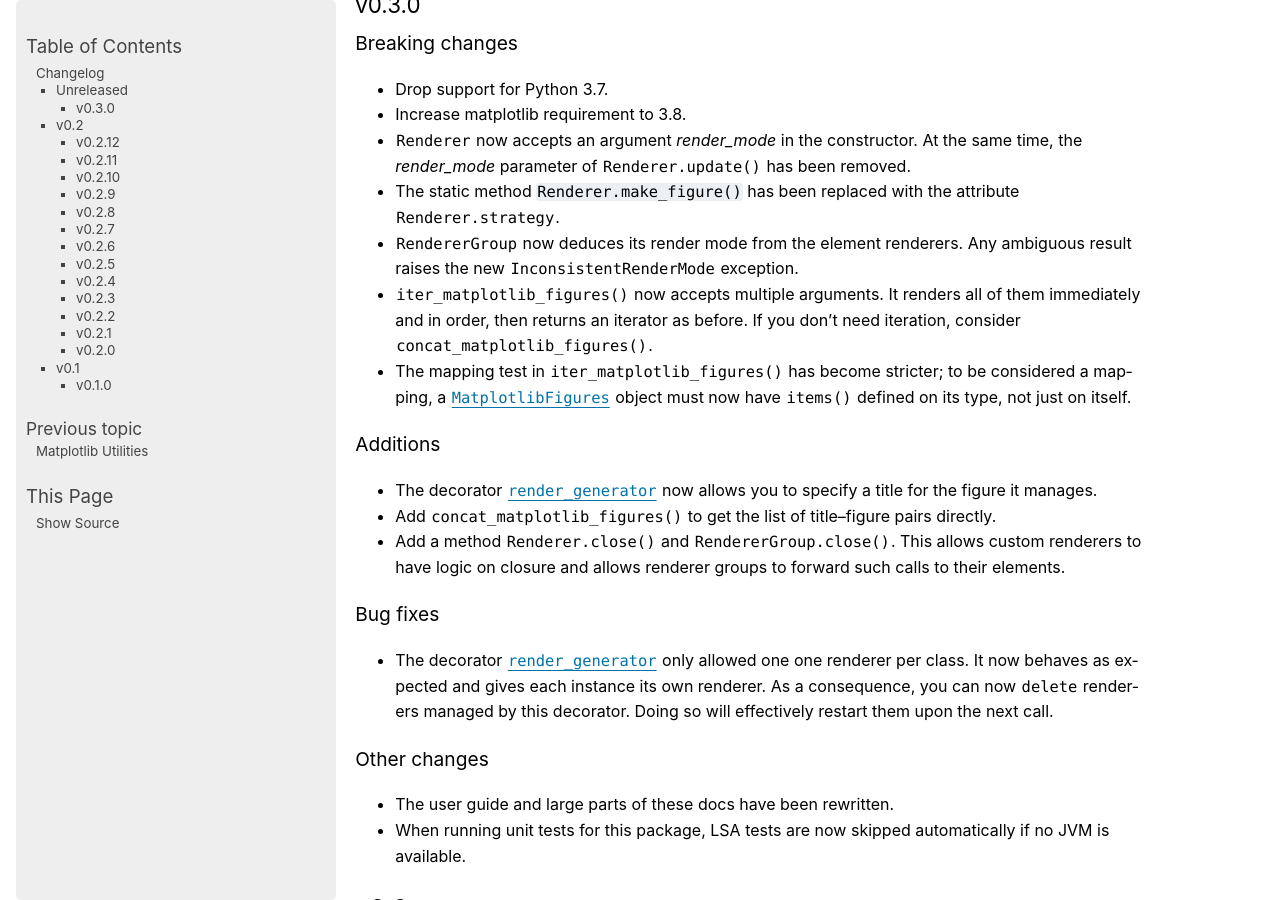
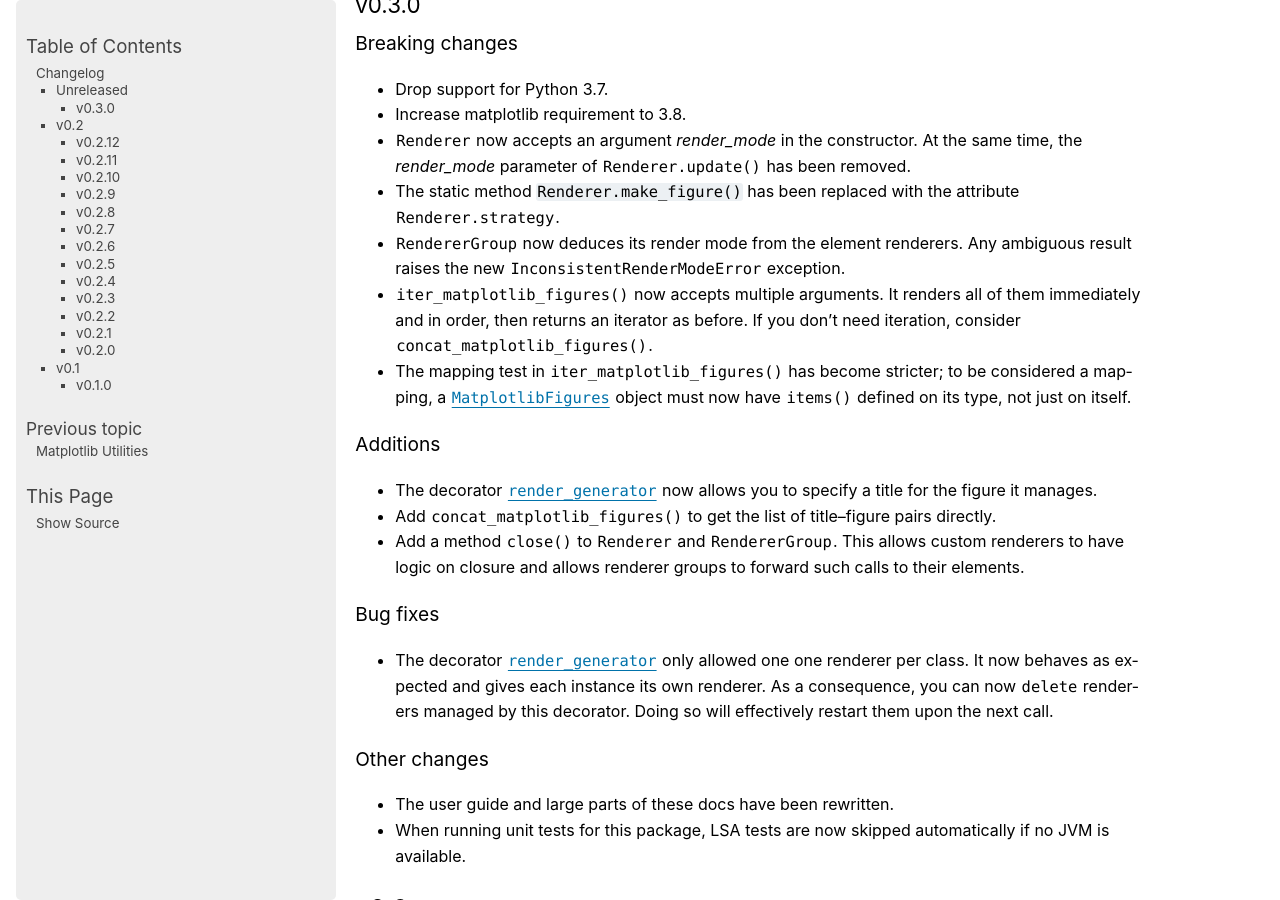
Before and after one commit to geoff-project/coi-utils, a Sphinx documentation site: the page built from docs/changelog.rst, in a window 1280 px wide and 900 px high, scrolled down 324 px. Built offline with Sphinx 7.4.7, drawn with Linux system fonts in a browser that asks for light colours; the version number could not be read and is left out.

Commit message:
Document InconsistentRenderModeError.

```diff
--- a/docs/api/mpl_utils.rst
+++ b/docs/api/mpl_utils.rst
@@ -97,6 +97,9 @@
 .. autoclass:: RendererGroup
     :show-inheritance:
 
+.. autoexception:: InconsistentRenderModeError
+    :show-inheritance:
+
 ..
     Manual annotation of the type aliases; If we used any of the auto
     directives, these would be annotated as ``py:data`` (by virtue of being
--- a/docs/changelog.rst
+++ b/docs/changelog.rst
@@ -35,7 +35,7 @@
 - The static method ``Renderer.make_figure()`` has been replaced with the
   attribute `.Renderer.strategy`.
 - `.RendererGroup` now deduces its render mode from the element renderers. Any
-  ambiguous result raises the new `.InconsistentRenderMode` exception.
+  ambiguous result raises the new `.InconsistentRenderModeError` exception.
 - `.iter_matplotlib_figures()` now accepts multiple arguments. It renders all
   of them immediately and in order, then returns an iterator as before. If you
   don't need iteration, consider `.concat_matplotlib_figures()`.
@@ -49,9 +49,9 @@
   figure it manages.
 - Add `.concat_matplotlib_figures()` to get the list of title–figure pairs
   directly.
-- Add a method `.Renderer.close()` and `.RendererGroup.close()`. This allows
-  custom renderers to have logic on closure and allows renderer groups to
-  forward such calls to their elements.
+- Add a method `~.Renderer.close()` to `.Renderer` and `.RendererGroup`. This
+  allows custom renderers to have logic on closure and allows renderer groups
+  to forward such calls to their elements.
 
 Bug fixes
 ~~~~~~~~~
```
Also changed, not shown: 1 other file.
